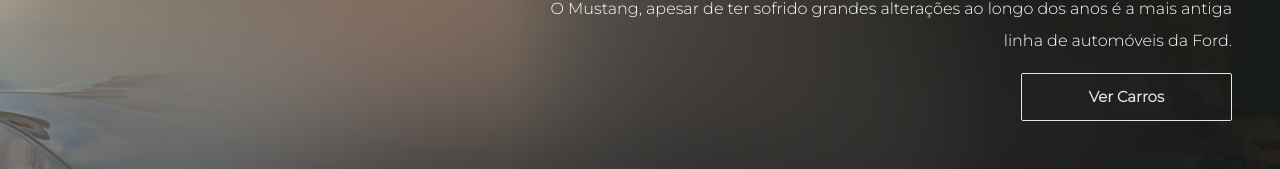
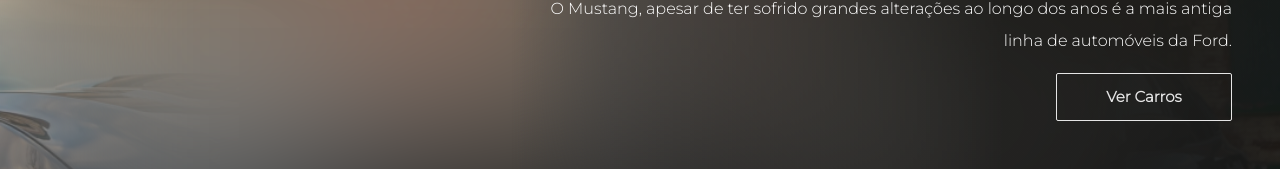
Before and after one commit to franciscobressa/front-mustang, a React (Create React App) app: page / in a window 1280 px wide. Shown: the part 1665-1834 px from the top of the page. Built offline with nearby package versions, Linux system fonts and the light colour scheme.

Commit message:
ajustes footer

```diff
--- a/src/components/footer/footer.css
+++ b/src/components/footer/footer.css
@@ -46,7 +46,6 @@
 }
 
 .footer-card .btn {
-  width: 30%;
   float: right;
   height: 48px;
   border-radius: 2px;
--- a/src/components/footer/footer.js
+++ b/src/components/footer/footer.js
@@ -27,7 +27,7 @@ function Footer() {
                 A sigla SUV significa Sport Utility Vehicle -- ou seja, veículo utilitário esportivo. As SUVs costumam ter porte avantajado, além de interior espaçoso e possibilidade de trafegar dentro e fora da cidade.
               </span>
             </CardText>
-            <Button>
+            <Button className='col-8 col-md-3'>
               Ver Carros
             </Button>
           </CardBody>
```
